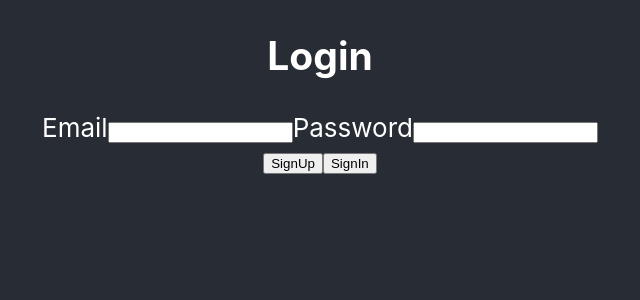
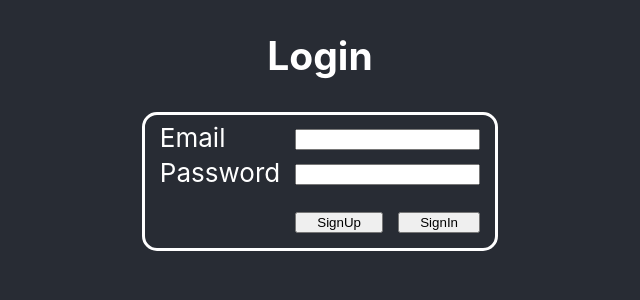
Before and after one commit to logankarney/ReactYoutubePlayer, a React (Create React App) app in the folder player/: page / in a window 1280 px wide. Shown: the top 300 px of the page, without its empty margins (320-960 px from the left). Built offline with nearby package versions, Linux system fonts and the light colour scheme.

Commit message:
*Added css

```diff
--- /dev/null
+++ b/player/src/Login.css
@@ -0,0 +1,64 @@
+#container {
+  display: grid;
+  grid-column-gap: 15px;
+  border-style: solid;
+  border-width: medium;
+  border-radius: 15px;
+  padding: 15px;
+  padding-top: 7px;
+}
+
+.label {
+  text-align: left;
+}
+
+.email-label {
+  grid-row-start: 1;
+  grid-row-end: 2;
+  grid-column-start: 1;
+  grid-column-end: 2;
+}
+
+.pass-label {
+  grid-row-start: 2;
+  grid-row-end: 3;
+  grid-column-start: 1;
+  grid-column-end: 2;
+}
+
+.field {
+  margin-top: 7px;
+  margin-bottom: 7px;
+}
+
+.email-field {
+  grid-row-start: 1;
+  grid-row-end: 2;
+  grid-column-start: 2;
+  grid-column-end: 4;
+}
+
+.pass-field {
+  grid-row-start: 2;
+  grid-row-end: 3;
+  grid-column-start: 2;
+  grid-column-end: 4;
+}
+
+.button {
+  margin-top: 20px;
+}
+
+.signup-button {
+  grid-row-start: 3;
+  grid-row-end: 4;
+  grid-column-start: 2;
+  grid-column-end: 3;
+}
+
+.signin-button {
+  grid-row-start: 3;
+  grid-row-end: 4;
+  grid-column-start: 3;
+  grid-column-end: 4;
+}
--- a/player/src/Login.jsx
+++ b/player/src/Login.jsx
@@ -1,19 +1,18 @@
 import React, { Component } from 'react';
+import './Login.css'
 
 class Login extends Component {
     render() {
         return (
             <div>
                 <h2>Login</h2>
-                <div>
-                    <label>Email</label>
-                    <input type="text" />
-                    <label>Password</label>
-                    <input type="password" />
-                    <div>
-                        <button>SignUp</button>
-                        <button>SignIn</button>
-                    </div>
+                <div id="container">
+                    <label className=" label email-label">Email</label>
+                    <input type="text" className="field email-field" />
+                    <label className="label pass-label">Password</label>
+                    <input type="password" className="field pass-field" />
+                    <button className="button signup-button">SignUp</button>
+                    <button className="button signin-button">SignIn</button>
                 </div>
             </div>
         );
```
